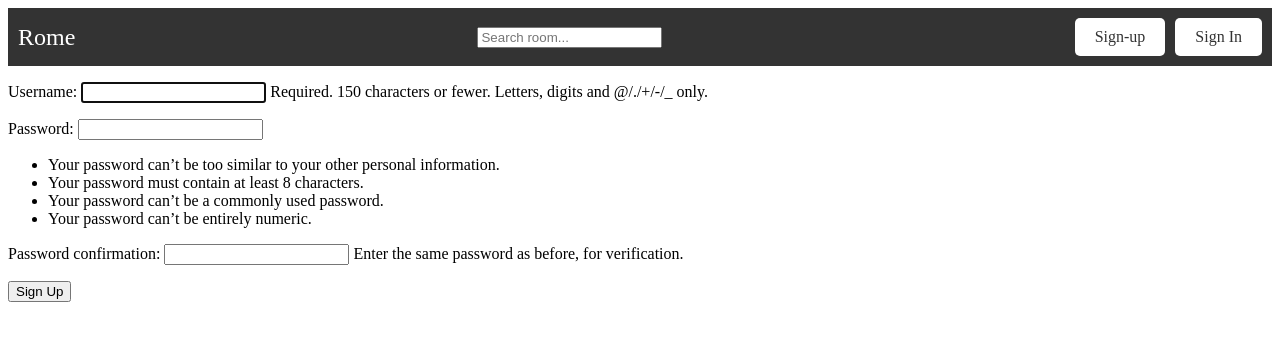
After one commit to tanvirmahmud66/Full_course_django, a Django app: page /signup/ in a window 1280 px wide. The commit adds this page. Shown: the top 341 px of the page. Run offline with Django 4.2, Linux system fonts and the light colour scheme.

Commit message:
django full course

```diff
--- a/full_course/main/urls.py
+++ b/full_course/main/urls.py
@@ -3,6 +3,7 @@ from . import views
 
 urlpatterns = [
     path('login/', views.login_page, name='login'),
+    path('signup/', views.signup_page, name='signup'),
     path('logout/', views.logout_page, name='logout'),
     path('room/', views.room, name='room'),
     path('room/<str:pk>/', views.room_dynamic, name='room_dynamic_route'),
--- a/full_course/main/views.py
+++ b/full_course/main/views.py
@@ -2,6 +2,7 @@ from django.shortcuts import render, redirect
 from .models import RoomDatabase, Topic
 from django.contrib.auth import authenticate, login, logout
 from django.contrib.auth.models import User
+from django.contrib.auth.forms import UserCreationForm
 from django.contrib.auth.decorators import login_required
 from django.contrib import messages
 from django.http import HttpResponse
@@ -14,7 +15,7 @@ def login_page(request):
     if request.user.is_authenticated:
         return redirect('room')
     if request.method == "POST":
-        username = request.POST["username"]
+        username = request.POST["username"].lower()
         password = request.POST["password"]
         user = authenticate(request, username=username, password=password)
         if user is not None:
@@ -23,6 +24,23 @@ def login_page(request):
         else:
             messages.error(request, 'username or password does not exist')
     return render(request, 'home/login_reg.html')
+
+
+def signup_page(request):
+    if request.user.is_authenticated:
+        return redirect('room')
+    form = UserCreationForm()
+    if request.method == "POST":
+        form = UserCreationForm(request.POST)
+        if form.is_valid():
+            user = form.save(commit=False)
+            user.username = user.username.lower()
+            user.save()
+            login(request, user)
+            return redirect('room')
+        else:
+            messages.error(request, 'An error')
+    return render(request, 'home/signup.html', {"form": form})
 
 
 def logout_page(request):
--- a/full_course/templates/home/navbar.html
+++ b/full_course/templates/home/navbar.html
@@ -11,10 +11,10 @@
     <div class="buttons">
 
       {%if request.user.is_authenticated%}
-      <a href="#" class="signup-btn">Profile</a>
+      <a href="#" class="signup-btn">{{request.user.username | capfirst}}</a>
       <a href="{%url 'logout'%}" class="signin-btn">Logout</a>
       {%else%}
-      <a href="#" class="signup-btn">Sign-up</a>
+      <a href="{%url 'signup'%}" class="signup-btn">Sign-up</a>
       <a href="{%url 'login'%}" class="signin-btn">Sign In</a>
       {%endif%}
     </div>
--- /dev/null
+++ b/full_course/templates/home/signup.html
@@ -0,0 +1,10 @@
+{%extends 'home/layout.html'%}
+{%block content%}
+    <div>
+        <form method="POST" action="">
+            {%csrf_token%}
+            {{form.as_p}}
+            <input type="submit" value="Sign Up"/>
+        </form>
+    </div>
+{%endblock content%}
```
Also changed, not shown: full_course/db.sqlite3.
